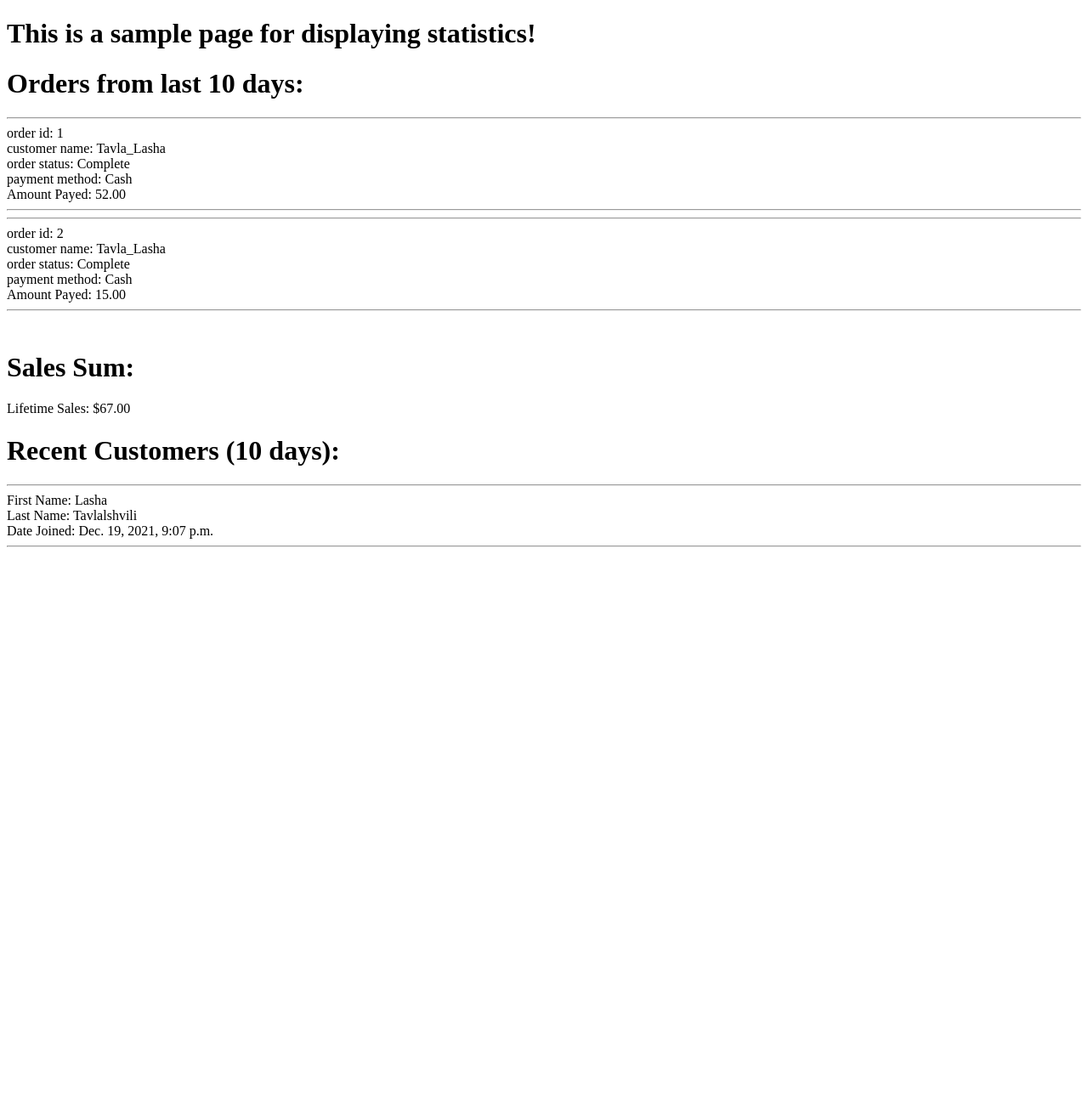
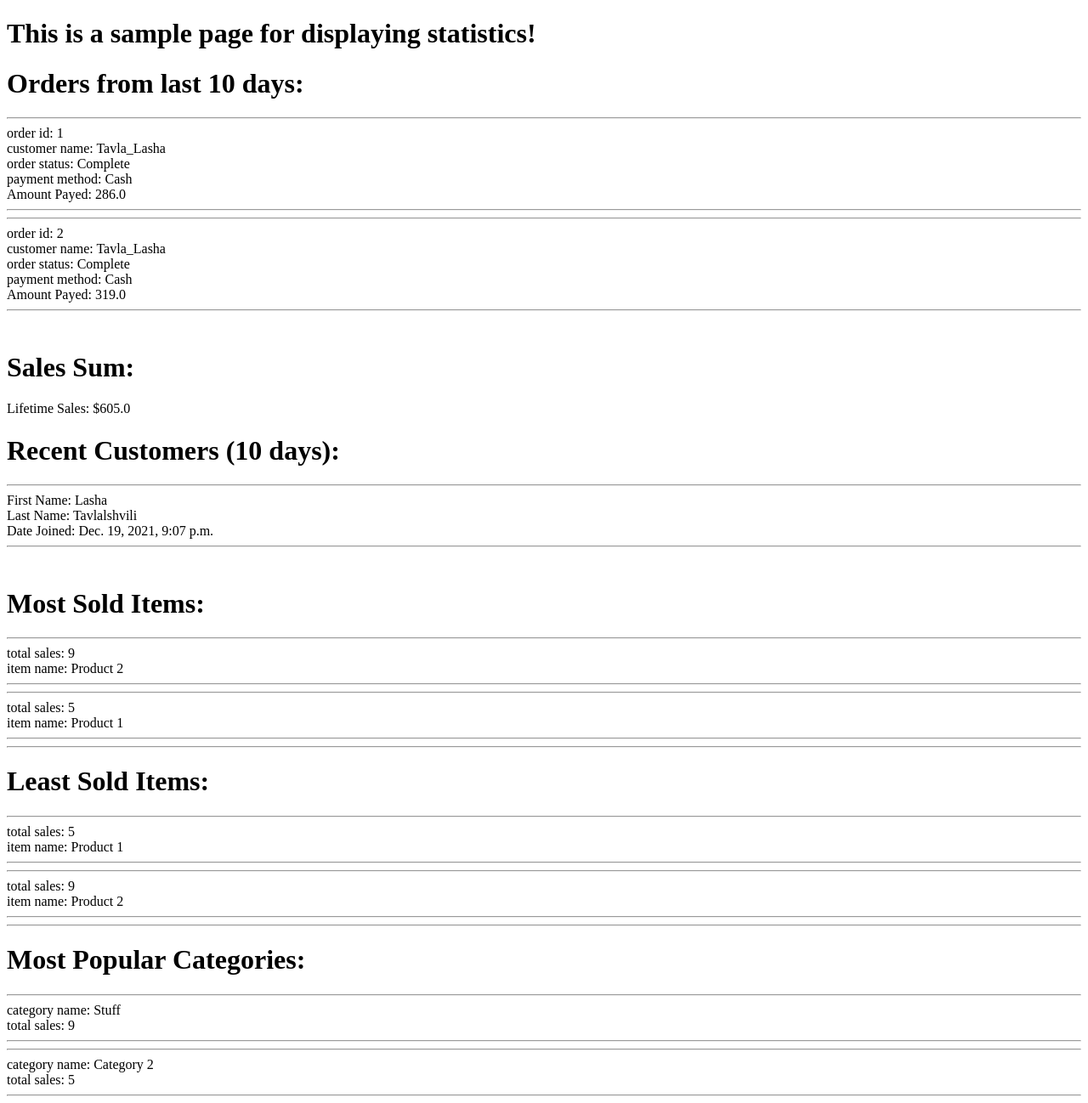
Before and after one commit to TavlaLasha/TT-DJango-Project, a Django app: page /statistics/ in a window 1280 px wide. Shown: the whole page at 85% size. Before the commit the page ends 644 px from the top, so only its background shows below. Run offline with Django 4.2, Linux system fonts and the light colour scheme; data comes from the database, SQL or seed files in the repository.

Commit message:
TT-45, TT-46, TT-47

```diff
--- a/TTWebApp/TTClientApp/models.py
+++ b/TTWebApp/TTClientApp/models.py
@@ -231,7 +231,6 @@ class Orders(models.Model):
     statusid = models.ForeignKey(Status, db_column='StatusID', on_delete=models.PROTECT, blank=True)  # Field name made lowercase.
     paymenttype = models.ForeignKey(PaymentType, db_column='PaymentTypeId', on_delete=models.PROTECT, blank=True)  # Field name made lowercase.
     statusdate = models.IntegerField(db_column='StatusDate')  # Field name made lowercase.
-    total_price = models.DecimalField(db_column='total_price', decimal_places=2, max_digits=255)
 
     class Meta:
         managed = False
--- a/TTWebApp/TTClientApp/templates/statistics/index.html
+++ b/TTWebApp/TTClientApp/templates/statistics/index.html
@@ -29,7 +29,6 @@
     <h1>Sales Sum:</h1>
     Lifetime Sales: ${{ salesSum }}
 
-
     <br>
     <h1>Recent Customers (10 days):</h1>
     {% for customer in newCustomers %}
@@ -41,5 +40,36 @@
         Date Joined: {{ customer.date_joined }}
         <hr>
     {% endfor %}
+
+    <br>
+    {#  aq .product attributi sheicavs yvelafers rac product cxrilshia..  #}
+    <h1>Most Sold Items:</h1>
+    {% for item in mostSold %}
+        <hr>
+        total sales: {{ item.salesCount }}
+        <br>
+        item name: {{ item.product.productname }}
+        <hr>
+    {% endfor %}
+
+    <hr>
+    <h1>Least Sold Items:</h1>
+    {% for item in leastSold %}
+        <hr>
+        total sales: {{ item.salesCount }}
+        <br>
+        item name: {{ item.product.productname }}
+        <hr>
+    {% endfor %}
+
+    <hr>
+    <h1>Most Popular Categories:</h1>
+    {% for category in popularCategories %}
+        <hr>
+        category name: {{ category.name }}
+        <br>
+        total sales: {{ category.count }}
+        <hr>
+    {% endfor %}
 </body>
 </html>
--- a/TTWebApp/TTClientApp/views.py
+++ b/TTWebApp/TTClientApp/views.py
@@ -1,9 +1,11 @@
 import datetime
 from django.contrib.auth import authenticate, login, logout
+from django.db.models import Sum
 from django.utils import timezone
 from django.shortcuts import render, redirect
 from .forms import UserRegisterForm, UserLoginForm
-from .models import Orders, Cities, Customers, PaymentType, Status
+from .models import Orders, Cities, Customers, PaymentType, Status, Orderdetails, Product, Category
+from pprint import pprint
 import time
 
 
@@ -59,6 +61,9 @@ def statistics_view(request):
         'orders': get_recent_sales(),
         'salesSum': get_sales_sum(),
         'newCustomers': get_new_customers(),
+        'mostSold': get_product_sales_statistics('mostSold', True),
+        'leastSold': get_product_sales_statistics('leastSold', True),
+        'popularCategories': get_most_popular_categories(),
     }
 
     return render(request, 'statistics/index.html', data)
@@ -72,10 +77,20 @@ def get_recent_sales():
 
     if orderList.count() != 0:
         for order in orderList:
+            priceSum = 0
+
             fullOrderData = order
             fullOrderData.payment = order.paymenttype.payment
             fullOrderData.customerName = order.cutomerid.username
             fullOrderData.status = order.statusid.status
+
+            # 1 to many relationshipis gamo OrderDetails shi, sheidzleba ramdenime produqti iyos ert orderze
+            items = Orderdetails.objects.filter(orderid=order.orderid)
+
+            for item in items:
+                priceSum += item.total
+
+            fullOrderData.total_price = priceSum
 
             data.append(fullOrderData)
 
@@ -83,11 +98,12 @@ def get_recent_sales():
 
 
 def get_sales_sum():
-    orderList = Orders.objects.filter()
+    orderList = Orderdetails.objects.filter()
     lifetimeSales = 0
 
     for order in orderList:
-        lifetimeSales += order.total_price
+        lifetimeSales += order.total
+
     return lifetimeSales
 
 
@@ -95,3 +111,52 @@ def get_new_customers():
     time_threshold = datetime.datetime.now(timezone.utc) - datetime.timedelta(days=100)
 
     return Customers.objects.filter(date_joined__gt=time_threshold)
+
+
+def get_product_sales_statistics(orderType, limit=False):
+    order = "salesCount"
+    itemList = []
+
+    if orderType == "mostSold":
+        order = "-salesCount"
+
+    sortedItems = Orderdetails.objects.filter().values("productid").annotate(salesCount=Sum("quantity")).order_by(order)
+
+    if limit:
+        sortedItems = sortedItems[:10]
+
+    for item in sortedItems:
+        itemData = item
+        itemData["product"] = Product.objects.get(productid=item["productid"])
+
+        itemList.append(itemData)
+
+    return itemList
+
+
+def get_most_popular_categories():
+    itemSales = get_product_sales_statistics("mostSold")
+    salesLib = []
+    sortedData = []
+    salesPerCategory = {}
+
+    for item in itemSales:
+        libData = item
+        libData['category_id'] = item["product"].categoryid.categoryid
+        libData['category_name'] = Category.objects.get(categoryid=item["product"].categoryid.categoryid).categoryname
+
+        salesLib.append(libData)
+
+    for sale in salesLib:
+        if sale['category_id'] in salesPerCategory:
+            salesPerCategory[sale['category_id']['count']] += sale['salesCount']
+        else:
+            salesPerCategory[sale['category_id']] = {
+                'count': sale['salesCount'],
+                'name': sale['category_name'],
+            }
+
+    for sale in salesPerCategory.values():
+        sortedData.append(sale)
+
+    return sortedData
```
Also changed, not shown: TTWebApp/TTDB.db.
